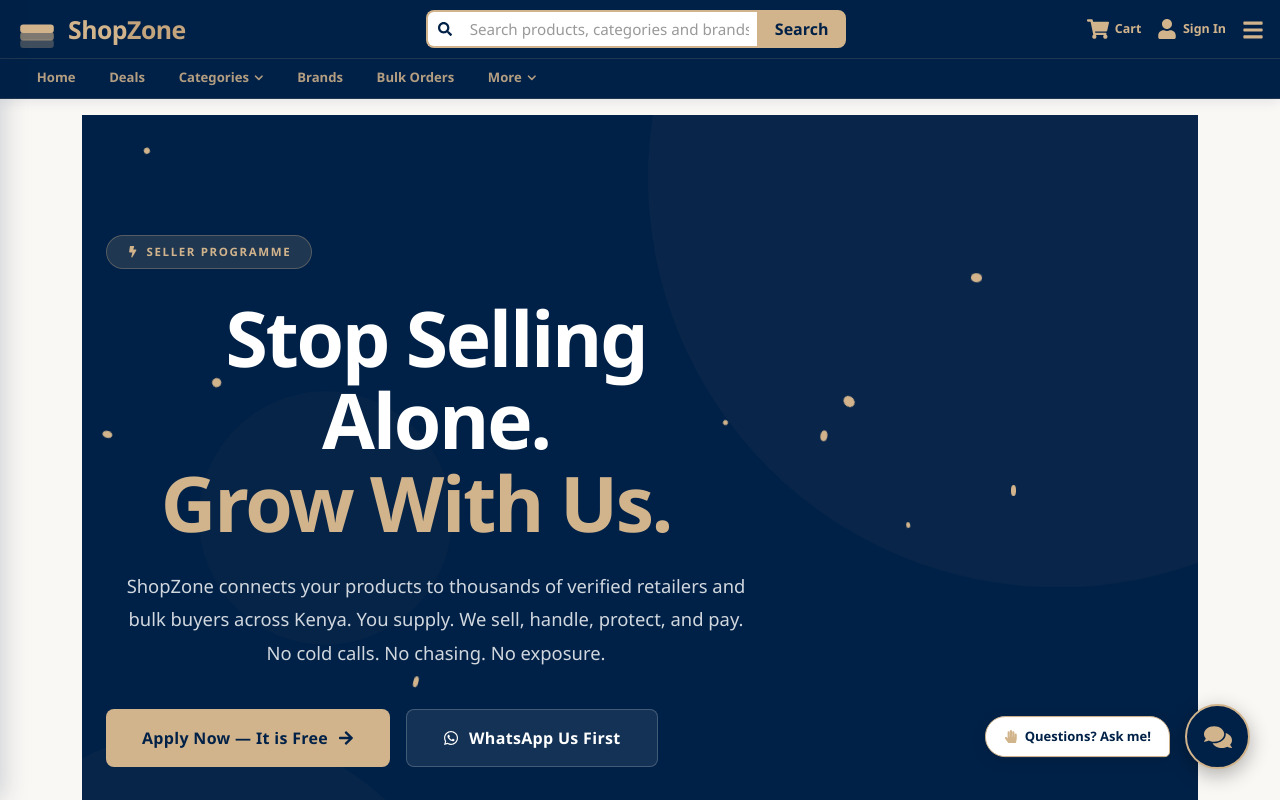
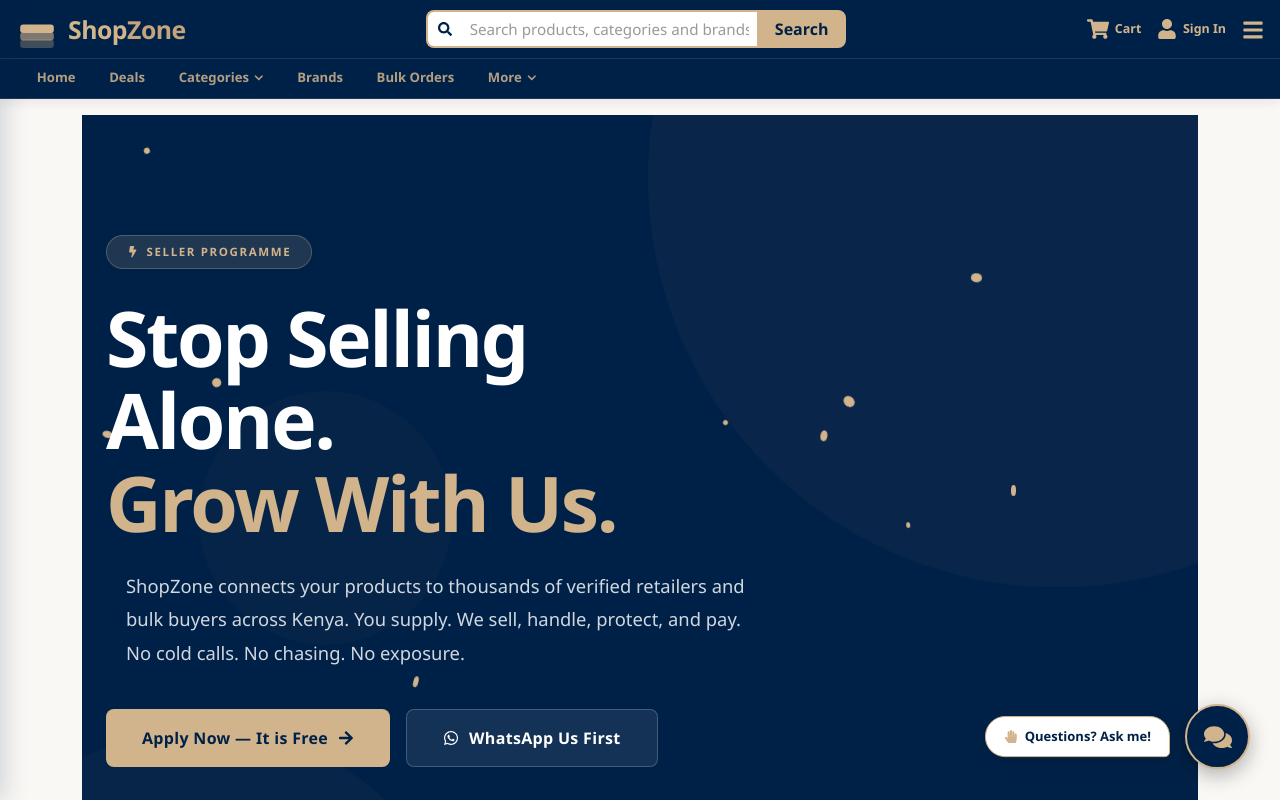
Before and after one commit to Mellvvin/ShopZone, a React (Vite) app in the folder frontend/: page /become-seller in a window 1280 px wide. Shown: the top 800 px of the page. Built offline with nearby package versions, Linux system fonts and the light colour scheme.

Commit message:
feat: add Returns Policy page with interactive elements and detailed information

```diff
--- a/frontend/src/pages/BecomeSellerPage.css
+++ b/frontend/src/pages/BecomeSellerPage.css
@@ -188,11 +188,12 @@
     align-items: center;
 }
 
-/* Left text column */
+/* Left-aligns all text inside the text column including the typewriter line */
 .bs-hero__text-col {
     display: flex;
     flex-direction: column;
     align-items: flex-start;
+    text-align: left;
 }
 
 @keyframes bsHeroIn {
```
